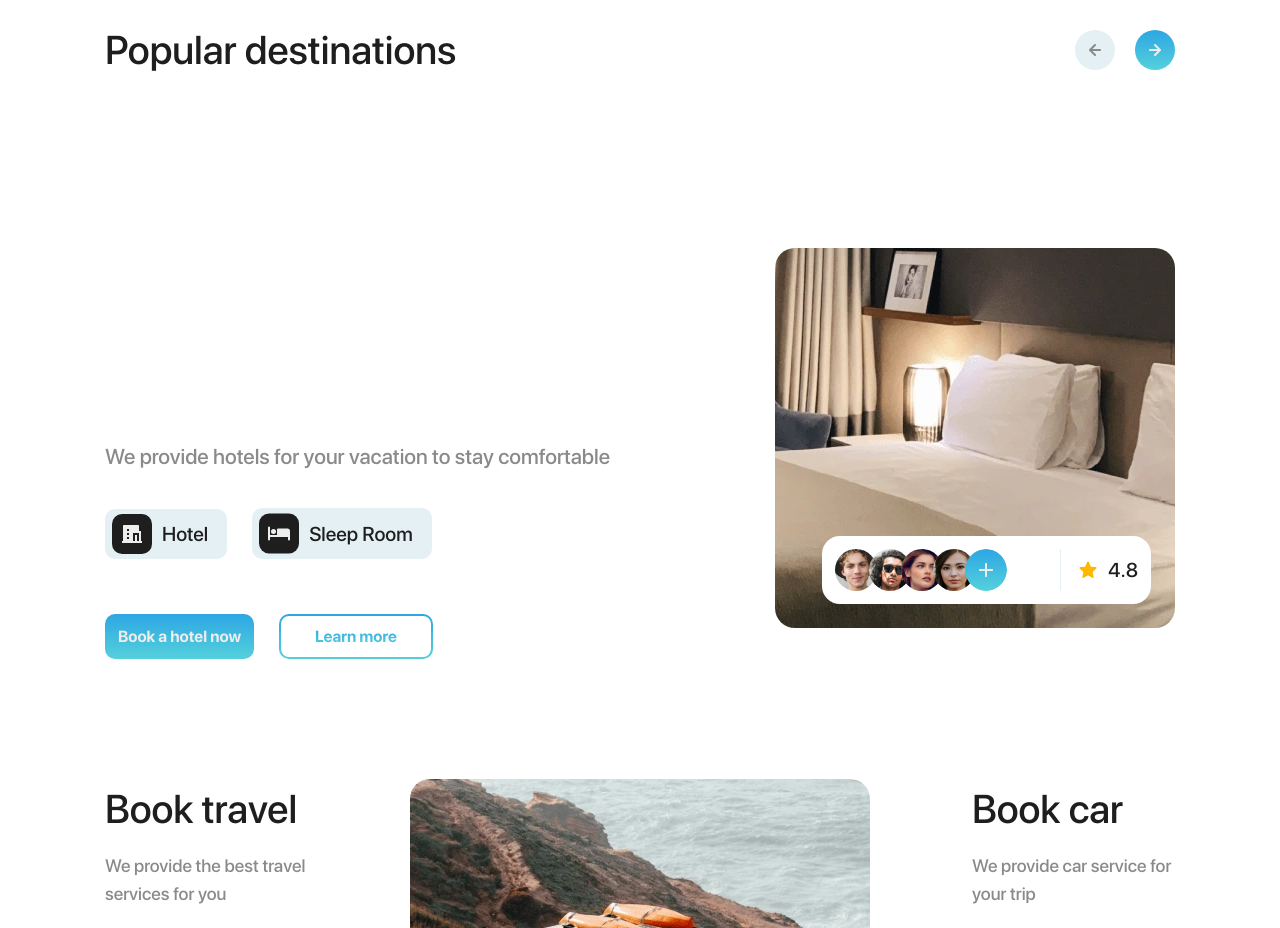
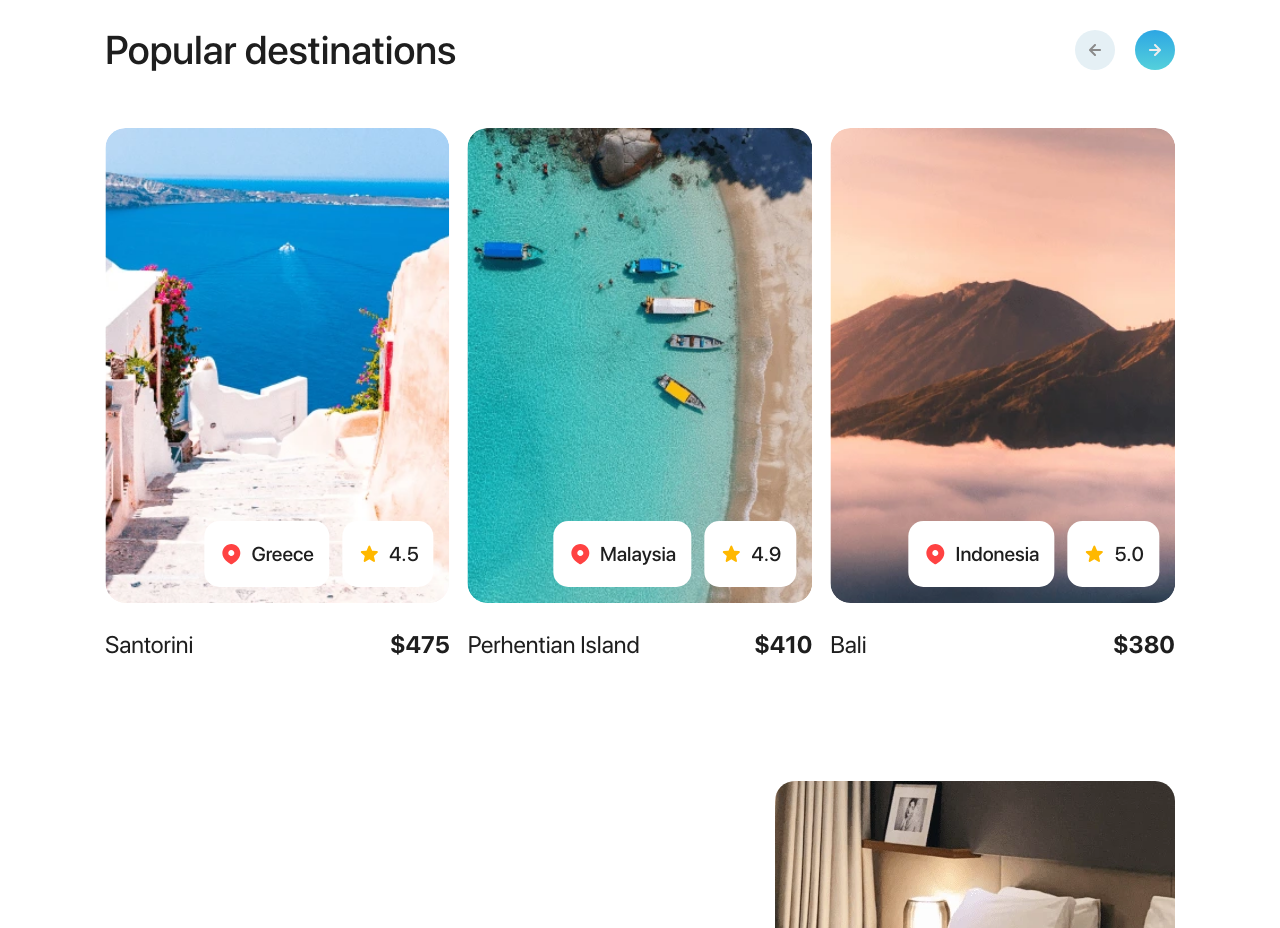
Before and after one commit to iniadnan/nuxt3-travelers-website, a Nuxt app: page / in a window 1280 px wide. Shown: the part 1040-1968 px from the top of the page. Built offline with nearby package versions, Linux system fonts and the light colour scheme.

Commit message:
add swiper js

```diff
--- a/components/CardDestination.vue
+++ b/components/CardDestination.vue
@@ -1,3 +1,75 @@
-<script setup></script>
+<script setup>
+defineProps(["title", "image", "price", "location", "star"]);
+</script>
 
-<template></template>
+<template>
+  <article class="swiper-slide w-[85%] md:w-auto cursor-pointer group">
+    <!-- HEADER -->
+    <div class="relative mb-[26px] w-full rounded-[20px] overflow-hidden">
+      <img
+        class="h-[380px] md:h-[420px] lg:h-[475px] w-full group-hover:scale-110 transition duration-300 ease-in-out object-cover rounded-[20px]"
+        height="475"
+        width="300"
+        :src="image"
+        alt="Bali"
+      />
+      <!-- BOX LABEL -->
+      <div
+        class="absolute right-4 bottom-4 flex items-center justify-end gap-x-[13px] z-10"
+      >
+        <div
+          class="bg-white rounded-[15px] py-[12px] md:py-[14px] lg:py-[18px] px-[14px] md:px-[15px] flex items-center gap-x-2"
+        >
+          <svg
+            width="24"
+            height="24"
+            viewBox="0 0 24 24"
+            fill="none"
+            xmlns="http://www.w3.org/2000/svg"
+          >
+            <g clip-path="url(#clip0_12_221)">
+              <path
+                d="M12 2C14.3869 2 16.6761 2.94821 18.364 4.63604C20.0518 6.32387 21 8.61305 21 11C21 14.074 19.324 16.59 17.558 18.395C16.6755 19.2869 15.7128 20.0956 14.682 20.811L14.256 21.101L14.056 21.234L13.679 21.474L13.343 21.679L12.927 21.921C12.6445 22.0818 12.325 22.1663 12 22.1663C11.675 22.1663 11.3555 22.0818 11.073 21.921L10.657 21.679L10.137 21.359L9.945 21.234L9.535 20.961C8.42298 20.2083 7.38707 19.3489 6.442 18.395C4.676 16.588 3 14.074 3 11C3 8.61305 3.94821 6.32387 5.63604 4.63604C7.32387 2.94821 9.61305 2 12 2ZM12 8C11.606 8 11.2159 8.0776 10.8519 8.22836C10.488 8.37913 10.1573 8.6001 9.87868 8.87868C9.6001 9.15726 9.37913 9.48797 9.22836 9.85195C9.0776 10.2159 9 10.606 9 11C9 11.394 9.0776 11.7841 9.22836 12.1481C9.37913 12.512 9.6001 12.8427 9.87868 13.1213C10.1573 13.3999 10.488 13.6209 10.8519 13.7716C11.2159 13.9224 11.606 14 12 14C12.7956 14 13.5587 13.6839 14.1213 13.1213C14.6839 12.5587 15 11.7956 15 11C15 10.2044 14.6839 9.44129 14.1213 8.87868C13.5587 8.31607 12.7956 8 12 8Z"
+                fill="#FF4242"
+              />
+            </g>
+            <defs>
+              <clipPath id="clip0_12_221">
+                <rect width="24" height="24" fill="white" />
+              </clipPath>
+            </defs>
+          </svg>
+          <span
+            class="font-medium text-[16px] md:text-[18px] lg:text-[20px] text-[#1E1E1E]"
+            >{{ location }}</span
+          >
+        </div>
+        <div
+          class="bg-white rounded-[15px] py-[12px] md:py-[14px] lg:py-[18px] px-[14px] md:px-[15px] flex items-center gap-x-2"
+        >
+          <svg
+            width="24"
+            height="24"
+            viewBox="0 0 24 24"
+            fill="none"
+            xmlns="http://www.w3.org/2000/svg"
+          >
+            <path
+              d="M12 17.27L16.15 19.78C16.91 20.24 17.84 19.56 17.64 18.7L16.54 13.98L20.21 10.8C20.88 10.22 20.52 9.12001 19.64 9.05001L14.81 8.64001L12.92 4.18001C12.58 3.37001 11.42 3.37001 11.08 4.18001L9.19001 8.63001L4.36001 9.04001C3.48001 9.11001 3.12001 10.21 3.79001 10.79L7.46001 13.97L6.36001 18.69C6.16001 19.55 7.09001 20.23 7.85001 19.77L12 17.27Z"
+              fill="#FFB800"
+            />
+          </svg>
+          <span
+            class="font-medium text-[16px] md:text-[18px] lg:text-[20px] text-[#1E1E1E]"
+            >{{ star }}</span
+          >
+        </div>
+      </div>
+    </div>
+    <!-- FOOTER -->
+    <div class="flex items-center justify-between">
+      <h3 class="text-2xl text-[#1E1E1E]">{{ title }}</h3>
+      <p class="font-bold text-2xl text-[#1E1E1E]">${{ price }}</p>
+    </div>
+  </article>
+</template>
--- a/package.json
+++ b/package.json
@@ -17,5 +17,8 @@
     "tailwindcss": "^3.3.5",
     "vue": "^3.3.7",
     "vue-router": "^4.2.5"
+  },
+  "dependencies": {
+    "swiper": "^11.0.3"
   }
 }
--- a/pages/index.vue
+++ b/pages/index.vue
@@ -1,4 +1,45 @@
-<script setup></script>
+<script setup>
+import { onMounted } from "vue";
+import Swiper from "swiper";
+import { Navigation, Autoplay } from "swiper/modules";
+import "swiper/css";
+import "swiper/css/navigation";
+
+onMounted(() => {
+  const swiper = new Swiper(".swiper-container", {
+    // Swiper options here
+    slidesPerView: "auto",
+    spaceBetween: 18,
+    modules: [Navigation, Autoplay],
+    autoplay: {
+      delay: 2500,
+      disableOnInteraction: false,
+    },
+    navigation: {
+      nextEl: ".popular-destination-swiper-button-next",
+      prevEl: ".popular-destination-swiper-button-prev",
+    },
+    breakpoints: {
+      300: {
+        slidesPerView: "auto",
+        spaceBetween: 12,
+      },
+      992: {
+        slidesPerView: 2,
+        spaceBetween: 18,
+      },
+      1040: {
+        slidesPerView: 3,
+        spaceBetween: 12,
+      },
+      1240: {
+        slidesPerView: 3,
+        spaceBetween: 18,
+      },
+    },
+  });
+});
+</script>
 
 <template>
   <!-- NAV -->
@@ -490,8 +531,19 @@
         </div>
       </section>
       <!-- LIST OF DESTINATIONS -->
-      <div class="swiper popular-destination-swiper">
-        <div class="swiper-wrapper">
+      <div class="w-full overflow-hidden">
+        <div class="swiper-container popular-destination-swiper">
+          <div class="swiper-wrapper">
+            <CardDestination title="Bali" image="/images/destinations-bali.webp" price="380" location="Indonesia" star="5.0" />
+            <CardDestination title="Santorini" image="/images/destinations-santorini.webp" price="475" location="Greece" star="4.5" />
+            <CardDestination title="Perhentian Island" image="/images/destinations-perhentian.webp" price="410" location="Malaysia" star="4.9" />
+            <CardDestination title="Bali" image="/images/destinations-bali.webp" price="380" location="Indonesia" star="5.0" />
+            <CardDestination title="Santorini" image="/images/destinations-santorini.webp" price="475" location="Greece" star="4.5" />
+            <CardDestination title="Perhentian Island" image="/images/destinations-perhentian.webp" price="410" location="Malaysia" star="4.9" />
+            <CardDestination title="Bali" image="/images/destinations-bali.webp" price="380" location="Indonesia" star="5.0" />
+            <CardDestination title="Santorini" image="/images/destinations-santorini.webp" price="475" location="Greece" star="4.5" />
+            <CardDestination title="Perhentian Island" image="/images/destinations-perhentian.webp" price="410" location="Malaysia" star="4.9" />
+          </div>
         </div>
       </div>
     </div>
```
Also changed, not shown: 1 other file (tests, documents, lock files or other folders).
